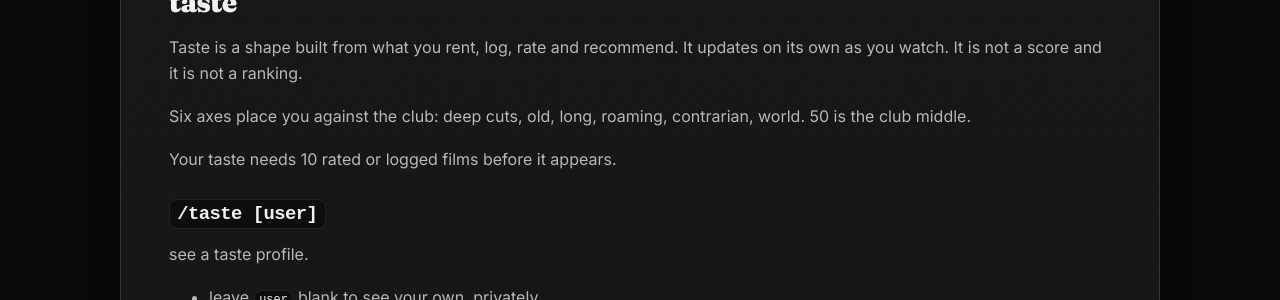
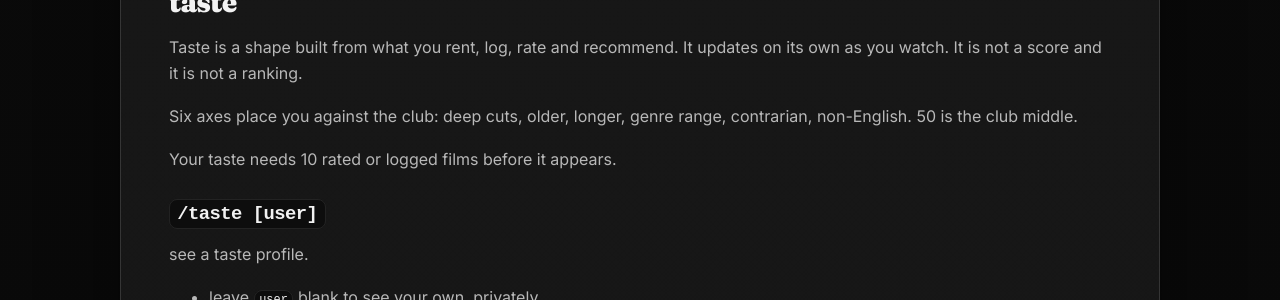
Before and after one commit to rupertosandez/sucklingsite, a Jekyll site: the page built from COMMANDS.md, in a window 1280 px wide and 900 px high, scrolled down 6348 px. Shown: the part 154-454 px from the top of the window. Built offline with Jekyll 4.4.1, drawn with Linux system fonts in a browser that asks for light colours.

Commit message:
2.27.4: taste axis renames
Co-Authored-By: Claude Fable 5 <noreply@anthropic.com>

```diff
--- a/COMMANDS.md
+++ b/COMMANDS.md
@@ -230,7 +230,7 @@ community achievement board with newest unlocks, top collectors, and rarest badg
 
 Taste is a shape built from what you rent, log, rate and recommend. It updates on its own as you watch. It is not a score and it is not a ranking.
 
-Six axes place you against the club: deep cuts, old, long, roaming, contrarian, world. 50 is the club middle.
+Six axes place you against the club: deep cuts, older, longer, genre range, contrarian, non-English. 50 is the club middle.
 
 Your taste needs 10 rated or logged films before it appears.
 
```
Also changed, not shown: CHANGELOG.md.
